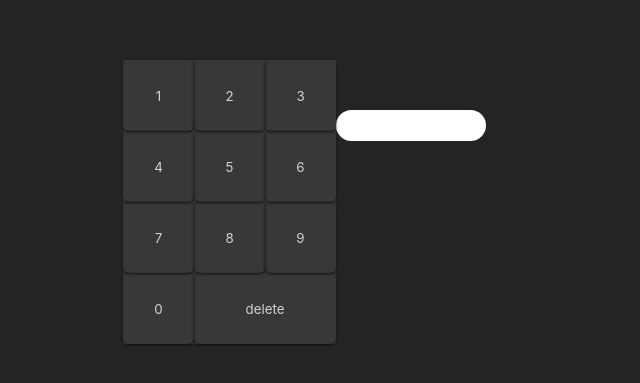
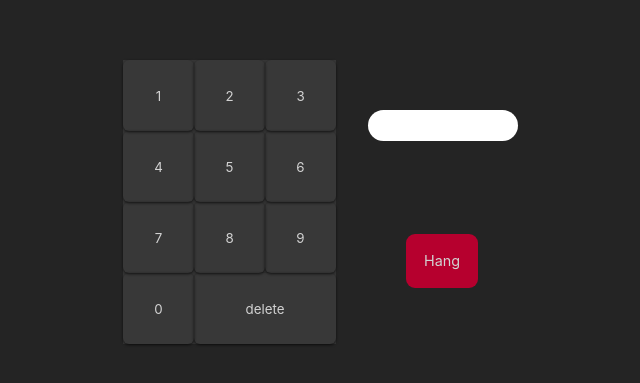
Before and after one commit to DavidLlobet/W04CH03, a React (Create React App) app: page / in a window 1280 px wide. Shown: the part 223-606 px from the top of the page, without its empty margins (304-944 px from the left). Built offline with nearby package versions, Linux system fonts and the light colour scheme.

Commit message:
Create component and firs attempt at making it work

```diff
--- a/src/App.js
+++ b/src/App.js
@@ -3,20 +3,23 @@ import Keyboard from "./components/Keyboard/Keyboard";
 import Info from "./components/Info/Info";
 import { useState } from "react";
 import Context from "./Context/Context";
-import Display from "./components/Display/Display";
+import Actions from "./components/Actions/Actions";
 
 function App() {
   const [showNumbers, setShowNumbers] = useState("");
+  const [calling, setCalling] = useState(false);
 
   return (
-    <Context.Provider value={{ showNumbers, setShowNumbers }}>
+    <Context.Provider
+      value={{ showNumbers, setShowNumbers, calling, setCalling }}
+    >
       <div className="container">
-        <Info />
+        <Info calling={calling} />
         <main className="phone">
           <div className="keyboard-container">
             <Keyboard />
           </div>
-          <Display number={showNumbers} />
+          <Actions />
         </main>
       </div>
     </Context.Provider>
--- a/src/components/Action/Action.js
+++ b/src/components/Action/Action.js
@@ -1,23 +1,12 @@
 import { useContext } from "react";
 import Context from "../../Context/Context";
 
-const Action = ({ text, className }) => {
+const Action = ({ text, className, actionOnClick }) => {
   const { showNumbers, setShowNumbers } = useContext(Context);
-
-  const call = () => {
-    if (showNumbers.length < 10) {
-      setShowNumbers(showNumbers + number);
-    }
-  };
-
-  const hang = () => {
-    if (showNumbers.length > 0) {
-      setShowNumbers("");
-    }
-  }
+  const { calling, setCalling } = useContext(Context);
 
   return (
-    <a href="button" className={className} onclick={}>
+    <a href="button" className={className} onClick={actionOnClick}>
       {text}
     </a>
   );
--- /dev/null
+++ b/src/components/Actions/Actions.js
@@ -0,0 +1,36 @@
+import Display from "../Display/Display";
+import Context from "../../Context/Context";
+import { useContext } from "react";
+import Action from "../Action/Action";
+
+const Actions = () => {
+  const { showNumbers, setShowNumbers } = useContext(Context);
+  const { calling, setCalling } = useContext(Context);
+
+  const makeCall = () => {
+    setShowNumbers("");
+    setCalling(true);
+  };
+
+  const hangCall = () => {
+    setCalling(false);
+  };
+
+  return (
+    <div className="actions">
+      <Display number={showNumbers} />
+      <Action
+        text={showNumbers > 0 ? "Call" : ""}
+        className={showNumbers > 0 ? "call active" : ""}
+        onclick={makeCall}
+      />
+      <Action
+        text={showNumbers < 1 ? "Hang" : ""}
+        className={showNumbers < 1 ? "hang active" : ""}
+        onclick={hangCall}
+      />
+    </div>
+  );
+};
+
+export default Actions;
--- a/src/components/Info/Info.js
+++ b/src/components/Info/Info.js
@@ -1,7 +1,5 @@
-const Info = ({ isCalling }) => {
-  return (
-    <span className={`message${isCalling ? "" : " off"}`}>Calling...</span>
-  );
+const Info = ({ calling }) => {
+  return <span className={`message${calling ? "" : " off"}`}>Calling...</span>;
 };
 
 export default Info;
--- a/src/components/Key/Key.js
+++ b/src/components/Key/Key.js
@@ -5,7 +5,7 @@ const Key = ({ number, className }) => {
   const { showNumbers, setShowNumbers } = useContext(Context);
 
   const addNumber = () => {
-    if (showNumbers.length < 10) {
+    if (showNumbers.length < 9) {
       setShowNumbers(showNumbers + number);
     }
   };
```
